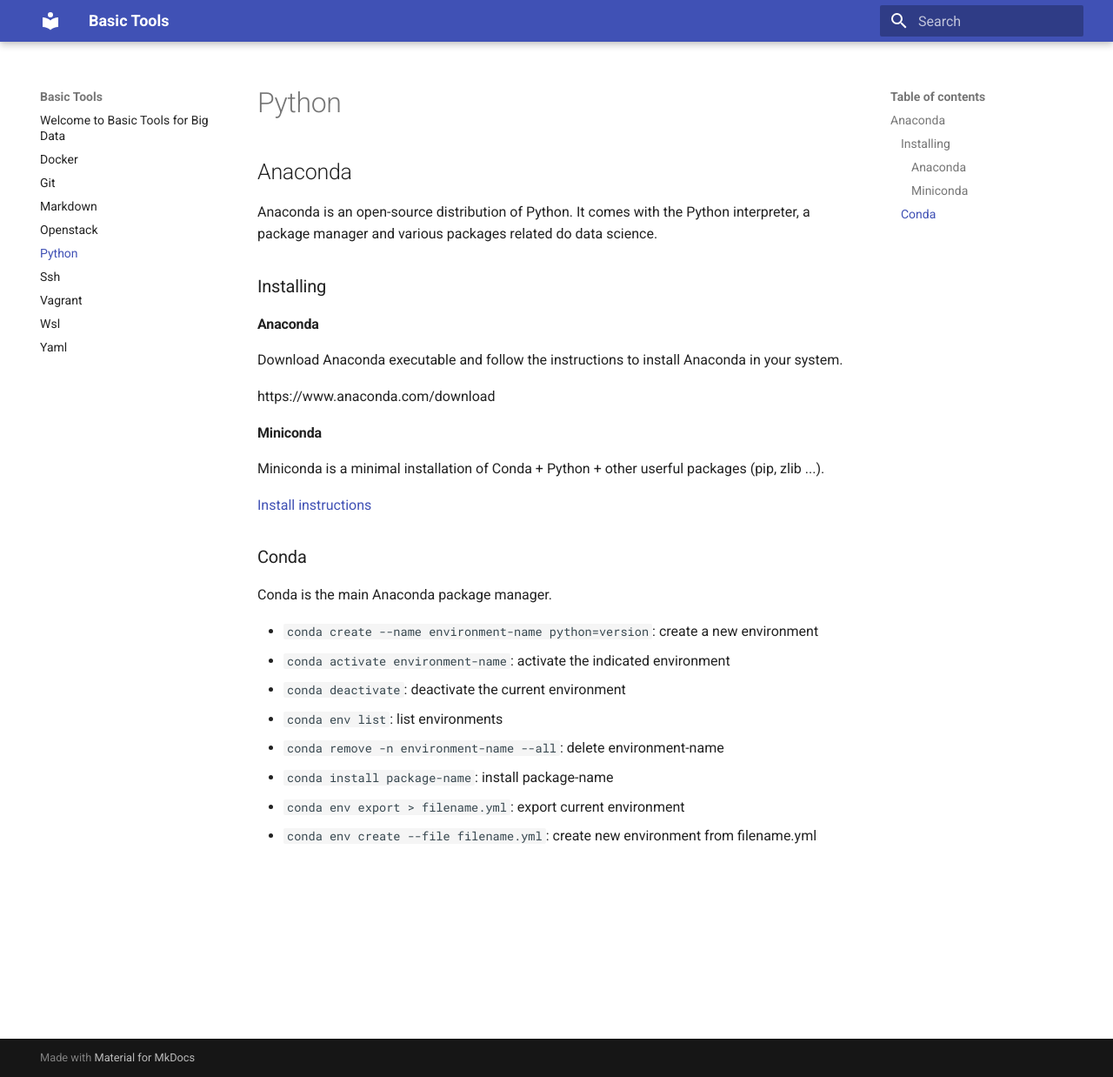
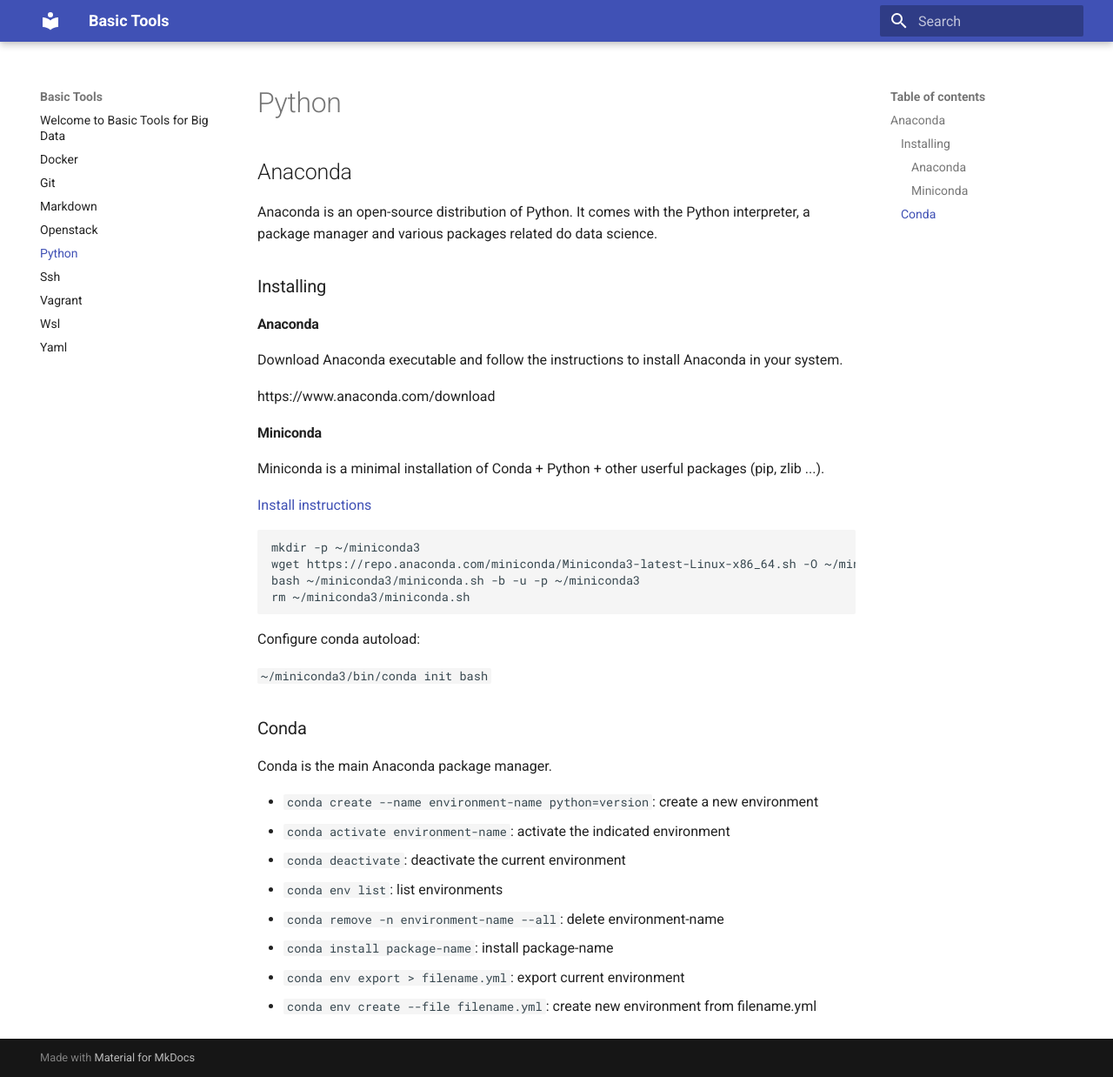
Before and after one commit to bigdatawirtz/basic-tools, an MkDocs documentation site: the page built from docs/python.md, in a window 1280 px wide and 1238 px high. Shown: the whole window at 87% size. Built offline with MkDocs 1.6.1 and Material for MkDocs 9.7.7, drawn with Linux system fonts in a browser that asks for light colours.

Commit message:
minimal updates

````diff
--- a/docs/python.md
+++ b/docs/python.md
@@ -15,6 +15,16 @@
 
 [Install instructions](https://docs.conda.io/projects/miniconda/en/latest/#)
 
+```
+mkdir -p ~/miniconda3
+wget https://repo.anaconda.com/miniconda/Miniconda3-latest-Linux-x86_64.sh -O ~/miniconda3/miniconda.sh
+bash ~/miniconda3/miniconda.sh -b -u -p ~/miniconda3
+rm ~/miniconda3/miniconda.sh
+```
+Configure conda autoload:
+
+`~/miniconda3/bin/conda init bash`
+
 ### Conda
 Conda is the main Anaconda package manager.
 
@@ -23,7 +33,6 @@
 * `conda deactivate`: deactivate the current environment
 * `conda env list`: list environments
 * `conda remove -n environment-name --all`: delete environment-name
-
 * `conda install package-name`: install package-name
 * `conda env export > filename.yml`: export current environment
 * `conda env create --file filename.yml`: create new environment from filename.yml
````
Also changed, not shown: docs/index.md (+5 -2 lines).
